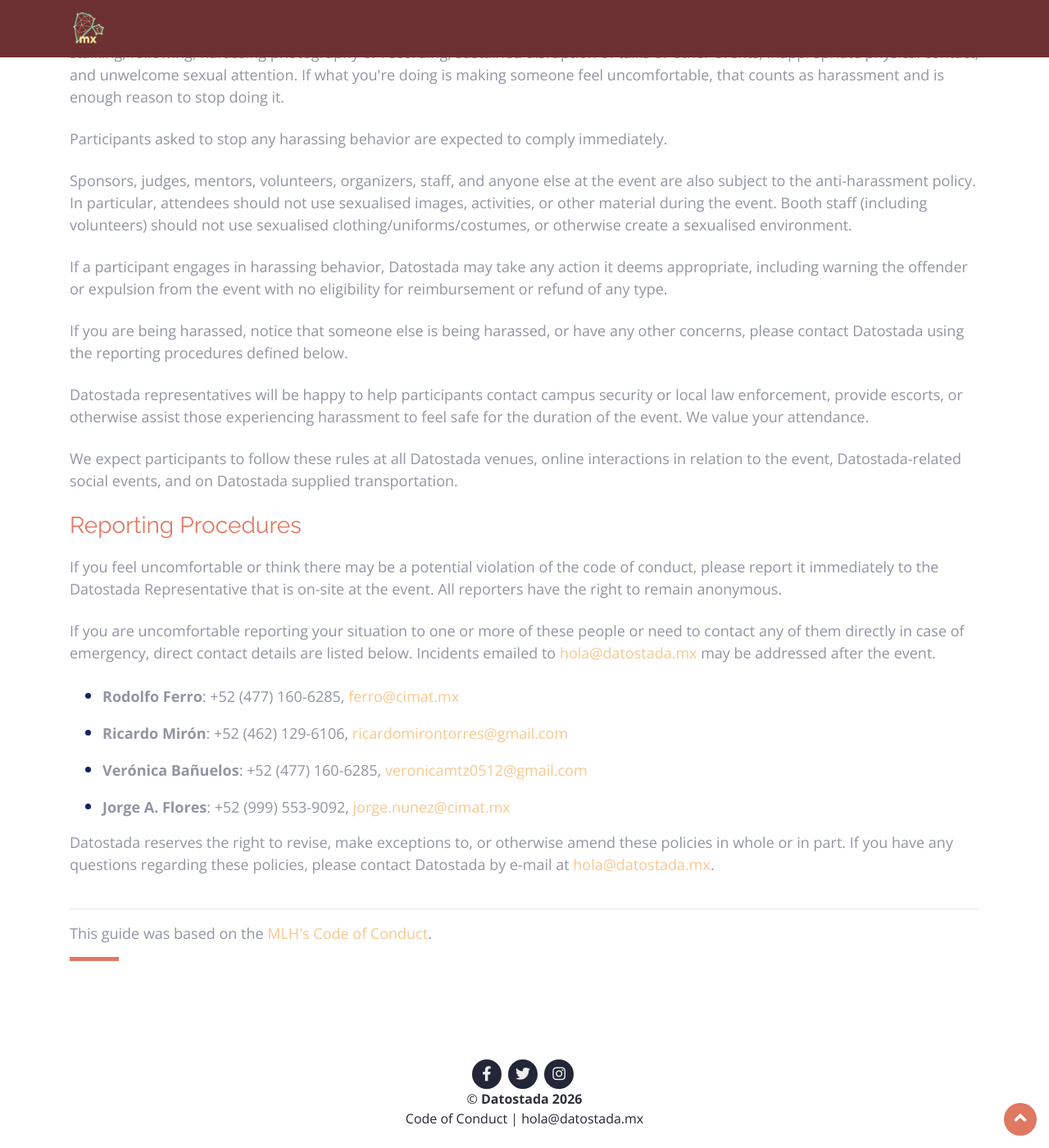
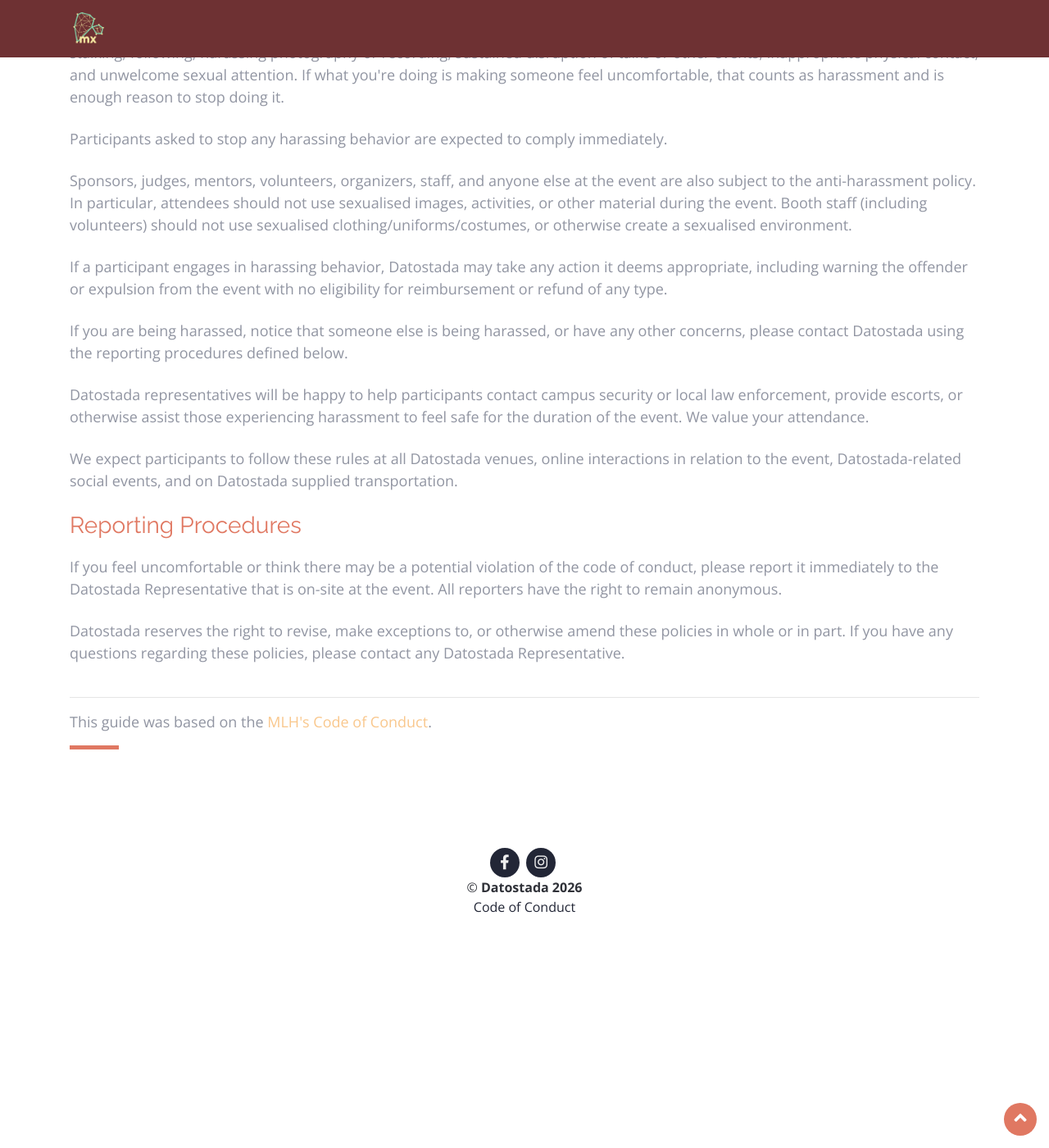
Before and after one commit to datostadamx/datostadamx.github.io, a Jekyll site: the page built from code-of-conduct.html, in a window 1280 px wide and 1400 px high, scrolled down 366 px. Shown: the whole window at 82% size. Built offline with Jekyll 4.4.1, drawn with Linux system fonts in a browser that asks for light colours; nearby versions of some CDN libraries.

Commit message:
Stylized footer.

```diff
--- a/_config.yml
+++ b/_config.yml
@@ -5,7 +5,7 @@
 keywords: "datostada, conference, data science, artificial intelligence, social good, open data, natural sciences"
 url: "https://datostada.mx"
 baseurl: ""
-email: "hola@datostada.mx"
+email:
 
 # SoldAI chatbot widget key — leave blank to disable the widget
 chatbot_key: ""
@@ -13,14 +13,14 @@
 # Current edition details — update these each year
 event:
   year: 2026
-  dates: "November 13 - 15"
+  dates: "November 13 - 14"
   location: "Mérida, Yucatán"
 
 # Social links shown in the footer — remove a line to hide that icon
 social:
-  facebook: "https://facebook.com/datostada"
-  twitter: "https://twitter.com/futurelabmx"
-  instagram: "https://www.instagram.com/futurelabmx"
+  facebook: "https://facebook.com/datostadamx"
+  twitter:
+  instagram: "https://www.instagram.com/datostadamx"
 
 # Build settings
 markdown: kramdown
--- a/_includes/footer.html
+++ b/_includes/footer.html
@@ -2,11 +2,11 @@
 <div class="wow fadeIn">
   <center>
     <div class="social-links">
-      {% if site.social.facebook %}<a href="{{ site.social.facebook }}" class="facebook"><i class="fab fa-facebook-f"></i></a>{% endif %}
-      {% if site.social.twitter %}<a href="{{ site.social.twitter }}" class="twitter"><i class="fab fa-twitter"></i></a>{% endif %}
-      {% if site.social.instagram %}<a href="{{ site.social.instagram }}" class="instagram"><i class="fab fa-instagram"></i></a>{% endif %}
-      {% if site.social.telegram %}<a href="{{ site.social.telegram }}" class="telegram"><i class="fab fa-telegram-plane"></i></a>{% endif %}
-      {% if site.social.slack %}<a href="{{ site.social.slack }}" class="slack"><i class="fab fa-slack"></i></a>{% endif %}
+      {% if site.social.facebook %}<a href="{{ site.social.facebook }}" target="_blank" class="facebook"><i class="fab fa-facebook-f"></i></a>{% endif %}
+      {% if site.social.twitter %}<a href="{{ site.social.twitter }}" target="_blank" class="twitter"><i class="fab fa-twitter"></i></a>{% endif %}
+      {% if site.social.instagram %}<a href="{{ site.social.instagram }}" target="_blank" class="instagram"><i class="fab fa-instagram"></i></a>{% endif %}
+      {% if site.social.telegram %}<a href="{{ site.social.telegram }}" target="_blank" class="telegram"><i class="fab fa-telegram-plane"></i></a>{% endif %}
+      {% if site.social.slack %}<a href="{{ site.social.slack }}" target="_blank" class="slack"><i class="fab fa-slack"></i></a>{% endif %}
     </div>
   </center>
 </div>
@@ -19,8 +19,10 @@
   <center>
     <div class="disclaimer">
       <a href="{{ '/code-of-conduct/' | relative_url }}">Code of Conduct</a>
+      {% if site.social.telegram %}
       |
       <a href="mailto:{{ site.email }}">{{ site.email }}</a>
+      {% endif %}
     </div>
   </center>
 </div>
--- a/code-of-conduct.html
+++ b/code-of-conduct.html
@@ -31,7 +31,7 @@
         <h3>Reporting Procedures</h3>
         <p>If you feel uncomfortable or think there may be a potential violation of the code of conduct, please report it immediately to the Datostada Representative that is on-site at the event.  All reporters have the right to remain anonymous.</p>
         <br>
-        <p>If you are uncomfortable reporting your situation to one or more of these people or need to contact any of them directly in case of emergency, direct contact details are listed below.  Incidents emailed to <a href="mailto:hola@datostada.mx" target="_blank">hola@datostada.mx</a> may be addressed after the event.</p>
+        <!-- <p>If you are uncomfortable reporting your situation to one or more of these people or need to contact any of them directly in case of emergency, direct contact details are listed below.  Incidents emailed to <a href="mailto:hola@datostada.mx" target="_blank">hola@datostada.mx</a> may be addressed after the event.</p>
         <br>
 
         <div class="elementor">
@@ -42,9 +42,9 @@
             </li>
           </ul>
           {% endfor %}
-        </div>
+        </div> -->
 
-        <p>Datostada reserves the right to revise, make exceptions to, or otherwise amend these policies in whole or in part. If you have any questions regarding these policies, please contact Datostada by e-mail at <a href="mailto:hola@datostada.mx" target="_blank">hola@datostada.mx</a>. </p>
+        <p>Datostada reserves the right to revise, make exceptions to, or otherwise amend these policies in whole or in part. If you have any questions regarding these policies, please contact any Datostada Representative. </p>
         <br>
         <hr>
         <p>This guide was based on the <a href="https://static.mlh.io/docs/mlh-code-of-conduct.pdf" target="_blank">MLH's Code of Conduct</a>.</p>
```
